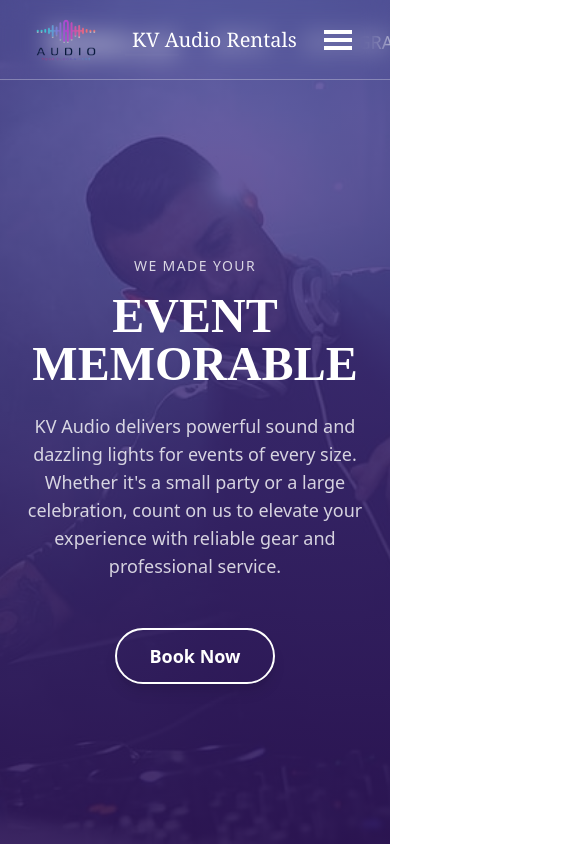
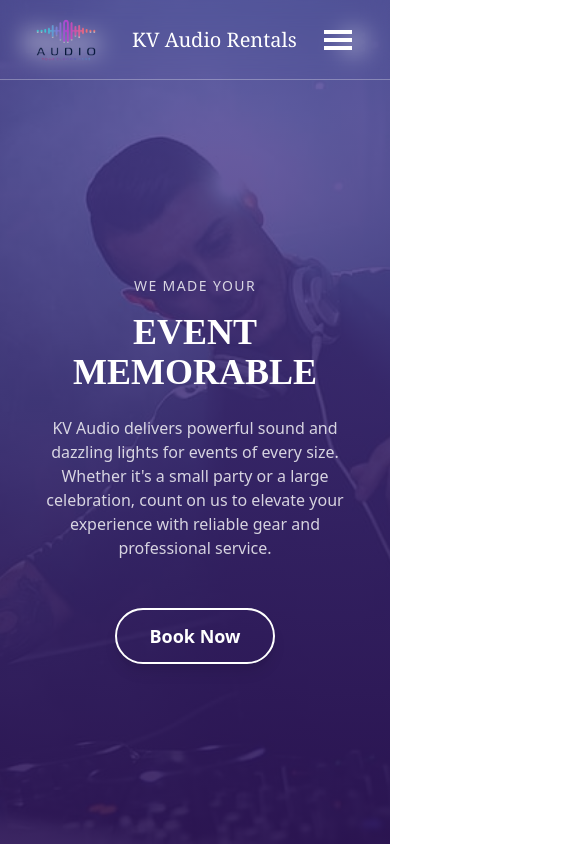
Before and after one commit to sajith23420/kv-audio-frontend, a React (Vite) app: page / in a window 390 px wide. Shown: the top 844 px of the page, 585 px wide, since content can reach past the window. Built offline with nearby package versions, Linux system fonts and the light colour scheme.

Commit message:
modified mobile responsive

```diff
--- a/src/pages/home/home.jsx
+++ b/src/pages/home/home.jsx
@@ -1,8 +1,26 @@
-import { Link } from "react-router-dom";
-import { FaTruck, FaDollarSign, FaHeadphones } from "react-icons/fa"; // Import icons
+import { Link, useNavigate } from "react-router-dom";
+import { FaTruck, FaDollarSign, FaHeadphones, FaBars, FaTimes } from "react-icons/fa"; // Import icons
 import Footer from "../../components/Footer"; // Import the Footer component
+import { useState, useRef, useEffect } from "react";
 
 export default function Home() {
+    const navigate = useNavigate();
+    const [isLoggedIn, setIsLoggedIn] = useState(localStorage.getItem("token") ? true : false);
+    const [showMobileMenu, setShowMobileMenu] = useState(false);
+    const navRef = useRef();
+
+    useEffect(() => {
+        const handleClickOutside = (event) => {
+            if (navRef.current && !navRef.current.contains(event.target)) {
+                setShowMobileMenu(false);
+            }
+        };
+        document.addEventListener("mousedown", handleClickOutside);
+        return () => {
+            document.removeEventListener("mousedown", handleClickOutside);
+        };
+    }, [navRef]);
+
     return (
         <>
             {/* Hero Section */}
@@ -14,9 +32,18 @@ export default function Home() {
                 <div className="absolute inset-0 bg-gradient-to-b from-[#4B3F97]/80 to-[#2d1457]/90 z-0" />
 
                 {/* Top Navbar */}
-                <nav className="absolute top-0 left-0 w-full flex items-center justify-between px-12 py-6 z-10">
+                <nav ref={navRef} className="absolute top-0 left-0 w-full flex items-center justify-between px-6 md:px-12 py-6 z-10">
                     <div className="text-3xl font-bold text-white tracking-widest">DJoz</div>
-                    <ul className="flex gap-8 text-white/90 text-lg font-medium">
+
+                    {/* Mobile Menu Button */}
+                    <div className="md:hidden flex items-center gap-4">
+                        <button onClick={() => setShowMobileMenu(!showMobileMenu)} className="text-white text-2xl focus:outline-none">
+                            {showMobileMenu ? <FaTimes /> : <FaBars />}
+                        </button>
+                    </div>
+
+                    {/* Desktop Menu */}
+                    <ul className="hidden md:flex gap-8 text-white/90 text-lg font-medium">
                         <li><Link to="/" className="border-b-2 border-white">HOME</Link></li>
                         <li><a href="#about">ABOUT</a></li>
                         <li><a href="#discography">DISCOGRAPHY</a></li>
@@ -25,28 +52,55 @@ export default function Home() {
                         <li><a href="#pages">PAGES</a></li>
                         <li><Link to="/contact">CONTACT</Link></li>
                     </ul>
-                    <div className="flex gap-4 text-white text-xl">
+                    <div className="hidden md:flex gap-4 text-white text-xl">
                         <a href="#"><i className="fab fa-facebook-f"></i></a>
                         <a href="#"><i className="fab fa-twitter"></i></a>
                         <a href="#"><i className="fab fa-instagram"></i></a>
                         <a href="#"><i className="fab fa-spotify"></i></a>
                     </div>
+
+                    {/* Mobile Menu Overlay */}
+                    {showMobileMenu && (
+                        <div className="md:hidden absolute top-full left-0 w-full bg-[#2d1457] bg-opacity-95 shadow-lg py-4 transition-all duration-300 ease-in-out transform origin-top">
+                            <ul className="flex flex-col items-center gap-4 text-white/90 text-lg font-medium">
+                                <li><Link to="/" className="border-b-2 border-white" onClick={() => setShowMobileMenu(false)}>HOME</Link></li>
+                                <li><a href="#about" onClick={() => setShowMobileMenu(false)}>ABOUT</a></li>
+                                <li><a href="#discography" onClick={() => setShowMobileMenu(false)}>DISCOGRAPHY</a></li>
+                                <li><a href="#tours" onClick={() => setShowMobileMenu(false)}>TOURS</a></li>
+                                <li><a href="#videos" onClick={() => setShowMobileMenu(false)}>VIDEOS</a></li>
+                                <li><a href="#pages" onClick={() => setShowMobileMenu(false)}>PAGES</a></li>
+                                <li><Link to="/contact" onClick={() => setShowMobileMenu(false)}>CONTACT</Link></li>
+                            </ul>
+                            <div className="flex justify-center gap-4 text-white text-xl mt-4">
+                                <a href="#"><i className="fab fa-facebook-f"></i></a>
+                                <a href="#"><i className="fab fa-twitter"></i></a>
+                                <a href="#"><i className="fab fa-instagram"></i></a>
+                                <a href="#"><i className="fab fa-spotify"></i></a>
+                            </div>
+                        </div>
+                    )}
                 </nav>
 
                 {/* Hero Content */}
-                <div className="relative z-10 flex flex-col items-center justify-center text-center mt-24">
+                <div className="relative z-10 flex flex-col items-center justify-center text-center mt-24 px-6">
                     <span className="uppercase tracking-widest text-white/80 text-sm mb-4">We made your</span>
-                    <h1 className="text-5xl md:text-6xl font-extrabold text-white mb-6 font-handwriting" style={{ fontFamily: 'cursive' }}>
+                    <h1 className="text-4xl md:text-6xl font-extrabold text-white mb-6 font-handwriting" style={{ fontFamily: 'cursive' }}>
                         EVENT MEMORABLE
                     </h1>
-                    <p className="text-white/80 max-w-xl mb-8 text-lg">
+                    <p className="text-white/80 max-w-xl mb-8 text-base md:text-lg">
                         KV Audio delivers powerful sound and dazzling lights for events of every size. Whether it's a small party or a large celebration, count on us to elevate your experience with reliable gear and professional service.                    </p>
-                    <Link
-                        to="/items"
+                    <button
+                        onClick={() => {
+                            if (isLoggedIn) {
+                                navigate("/items");
+                            } else {
+                                navigate("/login");
+                            }
+                        }}
                         className="bg-transparent border-2 border-white text-white font-semibold px-8 py-3 rounded-full hover:bg-white hover:text-[#4B3F97] transition text-lg shadow-lg mt-4"
                     >
                         Book Now
-                    </Link>
+                    </button>
                 </div>
             </section>
 
--- a/src/pages/home/productOverview.jsx
+++ b/src/pages/home/productOverview.jsx
@@ -1,6 +1,6 @@
 import axios from "axios";
 import { useEffect, useState } from "react";
-import { useParams } from "react-router-dom";
+import { useParams, useNavigate } from "react-router-dom";
 import ImageSlider from "../../components/imageSlider";
 import { addToCart, loadCart } from "../../utils/cart";
 import Footer from "../../components/Footer"; // Import the Footer component
@@ -8,8 +8,10 @@ import Footer from "../../components/Footer"; // Import the Footer component
 export default function ProductOverview() {
     const params = useParams();
     const key = params.key;
+    const navigate = useNavigate();
     const [loadingStatus, setLoadingStatus] = useState("loading");
     const [product, setProduct] = useState({});
+    const [isLoggedIn, setIsLoggedIn] = useState(localStorage.getItem("token") ? true : false);
 
     useEffect(() => {
         axios
@@ -70,8 +72,12 @@ export default function ProductOverview() {
                                         <button
                                             className="mt-2 bg-blue-600 hover:bg-blue-700 text-white px-4 py-2 rounded-lg transition duration-300 w-fit"
                                             onClick={() => {
-                                                addToCart(product.key, 1);
-                                                console.log(loadCart());
+                                                if (isLoggedIn) {
+                                                    addToCart(product.key, 1);
+                                                    console.log(loadCart());
+                                                } else {
+                                                    navigate("/login");
+                                                }
                                             }}
                                         >
                                             Add to Cart
```
